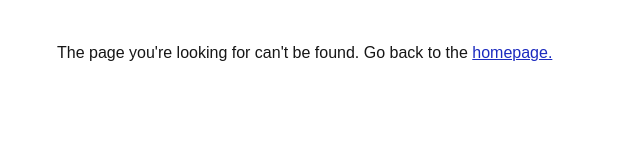
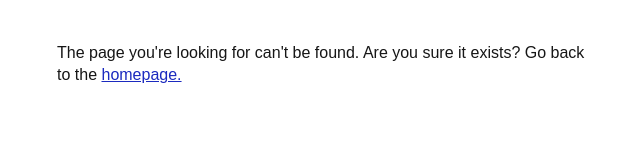
Before and after one commit to josephmidura/josephmidura.com, a plain HTML site: page 404.html in a window 1280 px wide. Shown: the whole page, without its empty margins (313-953 px from the left). Drawn offline with Linux system fonts and the light colour scheme.

Commit message:
Update text
Signed-off-by: Joseph Midura <josephmidura632@gmail.com>

```diff
--- a/404.html
+++ b/404.html
@@ -7,7 +7,7 @@
 </head>
 
 <body>
-    The page you're looking for can't be found. Go back to the <a
+    The page you're looking for can't be found. Are you sure it exists? Go back to the <a
         href='https://www.josephmidura.com'>homepage.</a>
 </body>
 </html>
```
